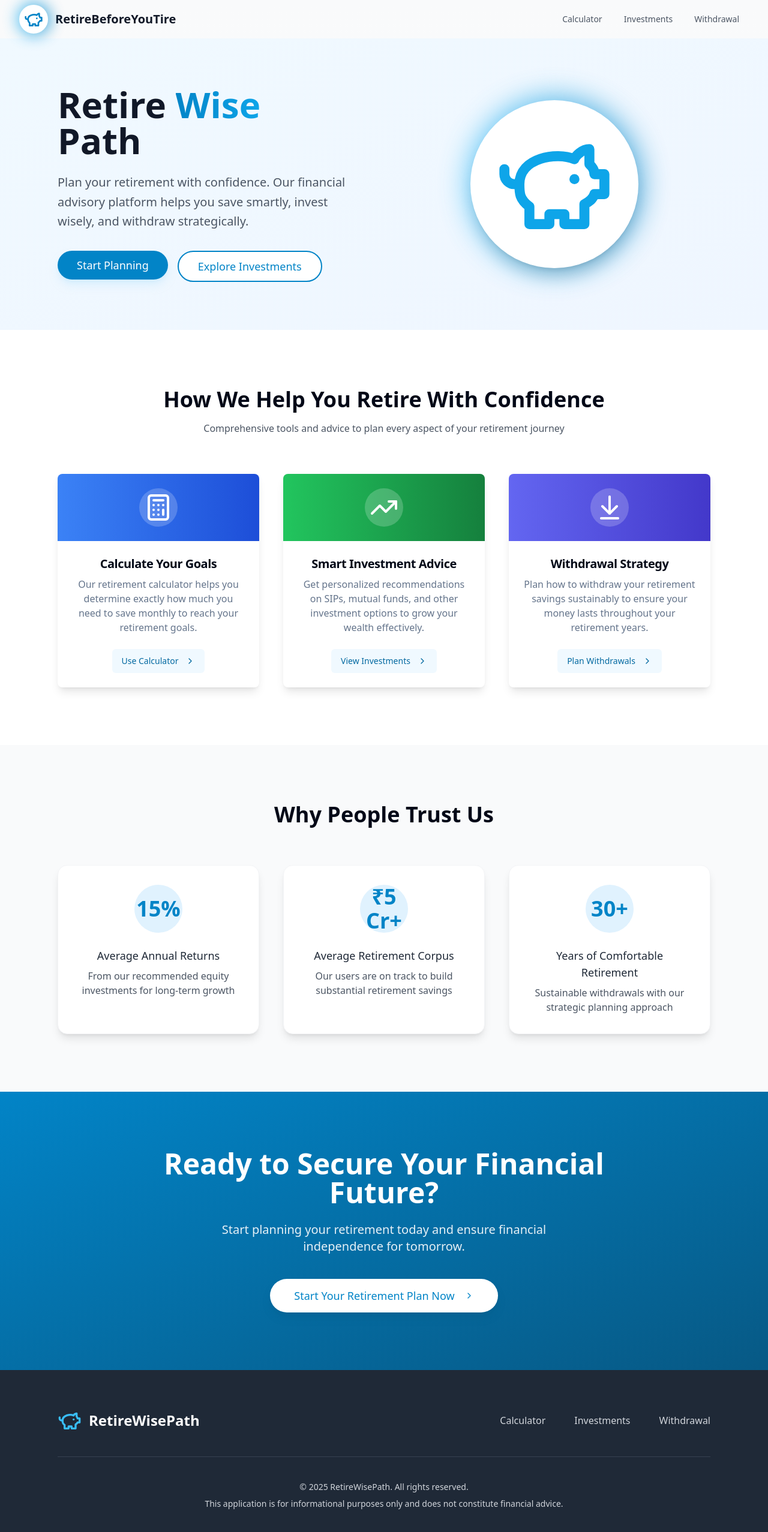
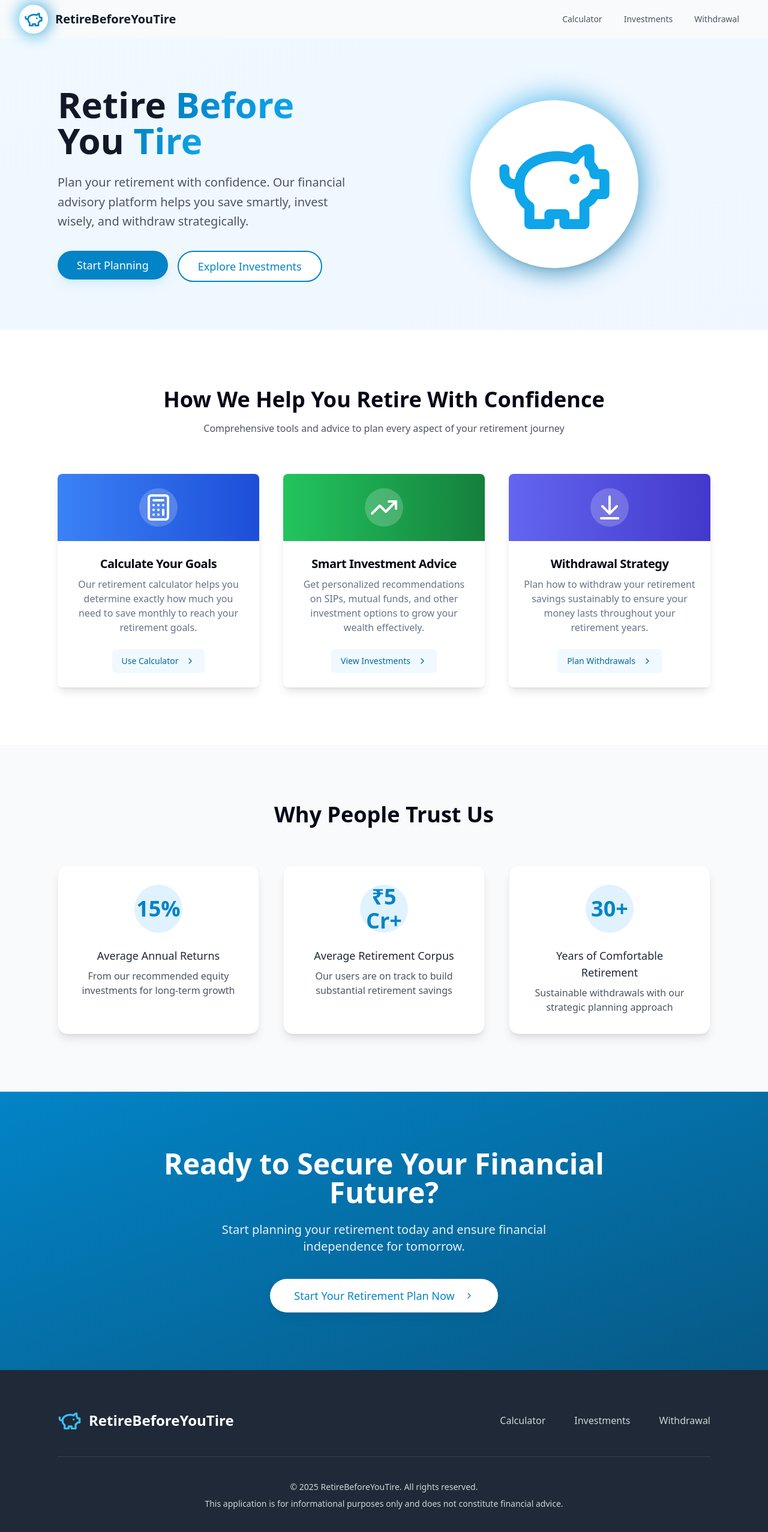
Before and after one commit to Levstar05/retireBeforeYouTire, a React (Vite) app: page / in a window 1280 px wide. Shown: the top 2554 px of the page at 60% size. Built offline with nearby package versions, Linux system fonts and the light colour scheme.

Commit message:
Replace app title
Replaces all instances of "RetireWisePath" with "RetireBeforeYouTire" in the codebase.

```diff
--- a/index.html
+++ b/index.html
@@ -1,14 +1,15 @@
+
 <!DOCTYPE html>
 <html lang="en">
   <head>
     <meta charset="UTF-8" />
     <meta name="viewport" content="width=device-width, initial-scale=1.0" />
-    <title>retire-wise-path</title>
-    <meta name="description" content="Lovable Generated Project" />
+    <title>RetireBeforeYouTire</title>
+    <meta name="description" content="Plan your retirement with confidence. Our financial advisory platform helps you save smartly, invest wisely, and withdraw strategically." />
     <meta name="author" content="Lovable" />
 
-    <meta property="og:title" content="retire-wise-path" />
-    <meta property="og:description" content="Lovable Generated Project" />
+    <meta property="og:title" content="RetireBeforeYouTire" />
+    <meta property="og:description" content="Plan your retirement with confidence. Our financial advisory platform helps you save smartly, invest wisely, and withdraw strategically." />
     <meta property="og:type" content="website" />
     <meta property="og:image" content="https://lovable.dev/opengraph-image-p98pqg.png" />
 
--- a/src/pages/Index.tsx
+++ b/src/pages/Index.tsx
@@ -1,4 +1,3 @@
-
 import { Link } from "react-router-dom";
 import { Button } from "@/components/ui/button";
 import { PiggyBank, Calculator, TrendingUp, ArrowDownToLine, ChevronRight } from "lucide-react";
@@ -17,7 +16,7 @@ export default function Index() {
           <div className="flex flex-col md:flex-row items-center gap-12">
             <div className="md:w-1/2 md:pr-10">
               <h1 className="text-4xl md:text-6xl font-bold text-gray-900 mb-6">
-                Retire <span className="bg-gradient-to-r from-financial-600 to-financial-500 bg-clip-text text-transparent">Wise</span> Path
+                Retire <span className="bg-gradient-to-r from-financial-600 to-financial-500 bg-clip-text text-transparent">Before</span> You <span className="bg-gradient-to-r from-financial-600 to-financial-500 bg-clip-text text-transparent">Tire</span>
               </h1>
               <p className="text-xl text-gray-600 mb-8 leading-relaxed">
                 Plan your retirement with confidence. Our financial advisory platform helps you save smartly, invest wisely, and withdraw strategically.
@@ -136,7 +135,7 @@ export default function Index() {
           <div className="flex flex-col md:flex-row justify-between items-center">
             <div className="flex items-center mb-8 md:mb-0">
               <PiggyBank className="h-10 w-10 text-financial-400 mr-3" />
-              <span className="text-2xl font-semibold text-white">RetireWisePath</span>
+              <span className="text-2xl font-semibold text-white">RetireBeforeYouTire</span>
             </div>
             <div className="flex flex-col md:flex-row gap-6 md:gap-12">
               <Link to="/calculator" className="hover:text-white hover:underline text-center md:text-left">Calculator</Link>
@@ -145,7 +144,7 @@ export default function Index() {
             </div>
           </div>
           <div className="border-t border-gray-700 mt-10 pt-10 text-center text-sm">
-            <p>&copy; {new Date().getFullYear()} RetireWisePath. All rights reserved.</p>
+            <p>&copy; {new Date().getFullYear()} RetireBeforeYouTire. All rights reserved.</p>
             <p className="mt-2">This application is for informational purposes only and does not constitute financial advice.</p>
           </div>
         </div>
```
